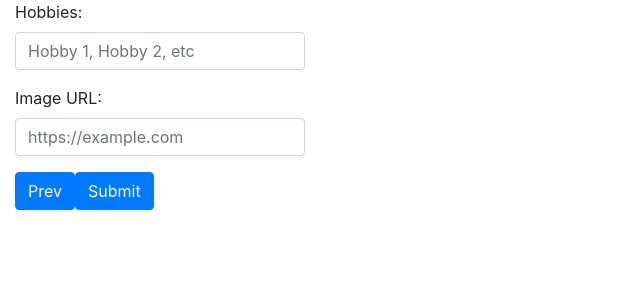
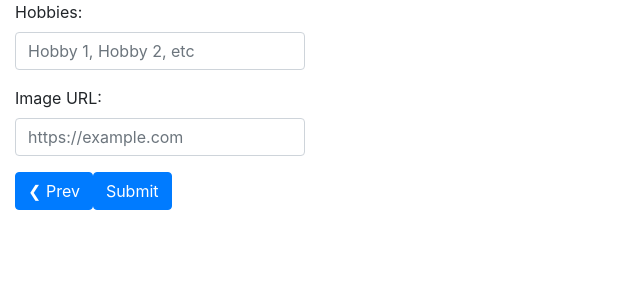
Before and after one commit to MHNashef/register-wizard, a React (Create React App) app: page /phase3 in a window 1280 px wide. Shown: the top 300 px of the page, without its empty margins (0-640 px from the left). Built offline with nearby package versions, Linux system fonts and the light colour scheme.

Commit message:
added functionality to prev button in phase 3

```diff
--- a/src/phase3-components/PhaseThree.jsx
+++ b/src/phase3-components/PhaseThree.jsx
@@ -1,12 +1,14 @@
 
 import Hobbies from './Hobbies';
 import Image from './Image';
+import {useHistory} from "react-router-dom";
 import { Button, Form, Col } from 'react-bootstrap';
 import React, { useState, useRef } from 'react';
 
 
 export default function Phase3() {
   const [componentData, setComponentData] = useState({});
+  const history = useHistory();
 
   function getComponentData(key, data) {
     setComponentData({
@@ -41,12 +43,16 @@ export default function Phase3() {
 
   const formRef = useRef();
 
+  function prevForm() {
+    history.push("/phase2");
+  }
+
   return (
     <Form ref={formRef}>
       <Col md={3}>
         <Hobbies sendComponentData={getComponentData} />
         <Image sendComponentData={getComponentData} />
-        <Button>Prev</Button>
+        <Button onClick={prevForm}>&#10094; Prev</Button>
         <Button onClick={(event) => { saveData(event) }} type="submit">Submit</Button>
       </Col>
     </Form>
```
